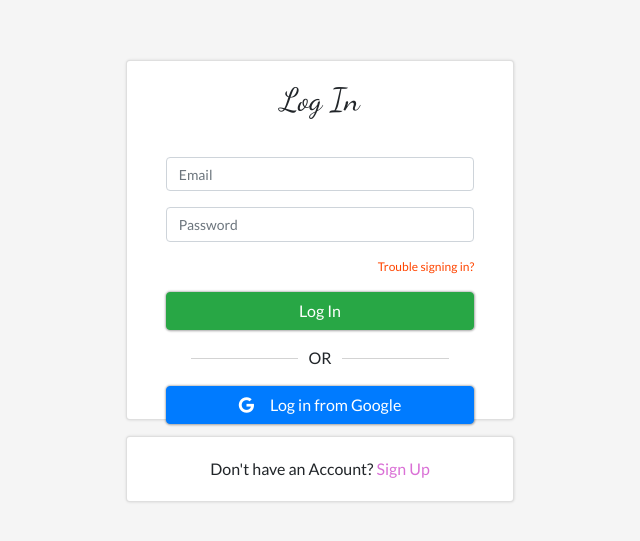
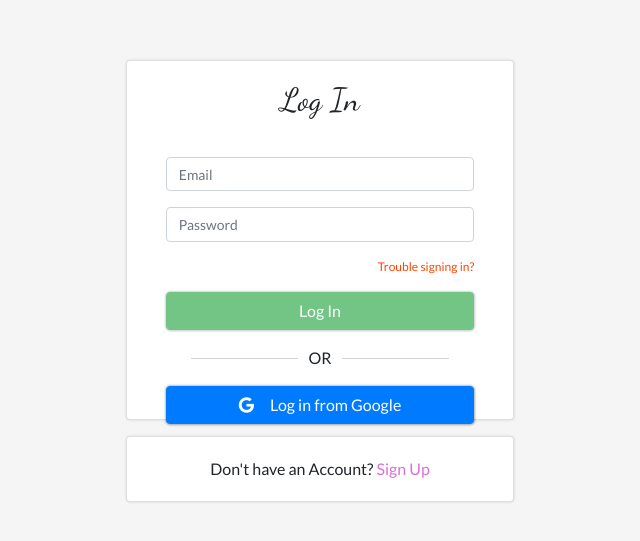
Before and after one commit to apassan23/HackCBS_project, a React (Create React App) app in the folder client/: page /login in a window 1280 px wide. Shown: the part 119-660 px from the top of the page, without its empty margins (320-960 px from the left). Built offline with nearby package versions, Linux system fonts and the light colour scheme.

Commit message:
added login button mutex

```diff
--- a/client/src/components/Login.js
+++ b/client/src/components/Login.js
@@ -38,6 +38,7 @@ class Login extends React.Component {
   }
 
   render() {
+    const { email, password } = this.state;
     return (
       <Container>
         <Row>
@@ -86,6 +87,7 @@ class Login extends React.Component {
                           type='submit'
                           color='success'
                           className='btn-block'
+                          disabled={email.length === 0 || password.length === 0}
                         >
                           Log In
                         </Button>
```
